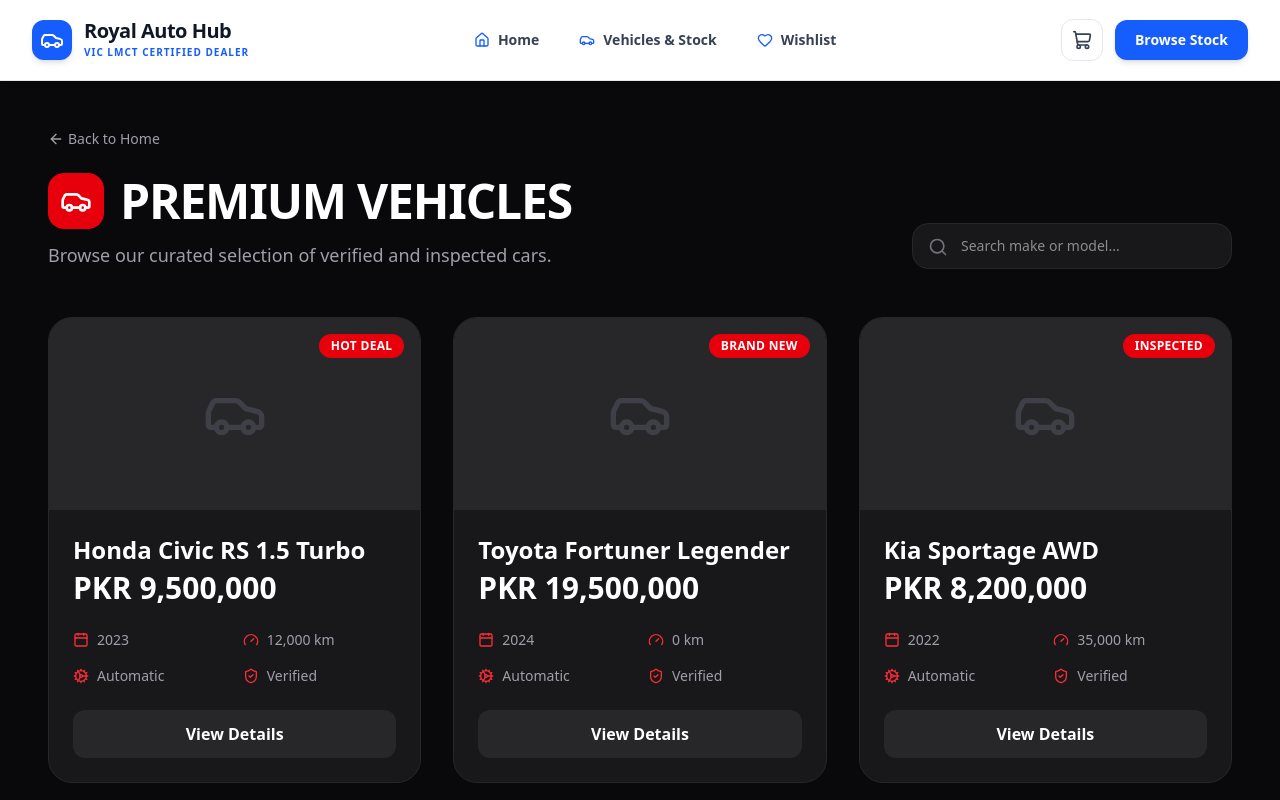
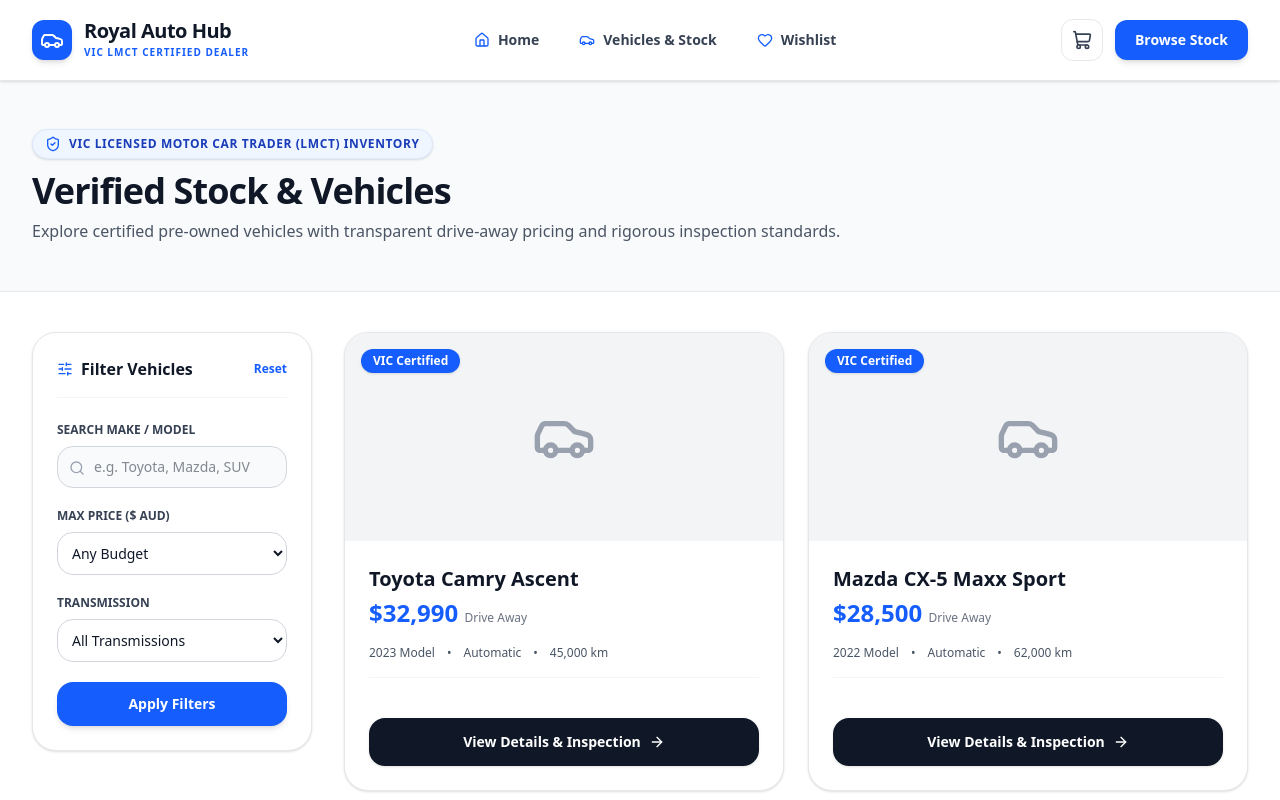
Before and after one commit to JobsInformation/turbomandi-web, a Next.js app: page /vehicles in a window 1280 px wide. Shown: the top 800 px of the page. Built offline with nearby package versions, Linux system fonts and the light colour scheme.

Commit message:
UI: Fully update vehicles, parts, and services pages to Royal Auto Hub light theme and brand

```diff
--- a/app/services/page.tsx
+++ b/app/services/page.tsx
@@ -1,147 +1,131 @@
-'use client';
-
-import { useState } from 'react';
 import Link from 'next/link';
-import { Wrench, CalendarCheck, ShieldCheck, CheckCircle2 } from 'lucide-react';
+import { Wrench, ShieldCheck, Calendar } from 'lucide-react';
 
 export default function ServicesPage() {
-  const [loading, setLoading] = useState(false);
-  const [success, setSuccess] = useState(false);
-  const [formData, setFormData] = useState({
-    customerName: '',
-    phone: '',
-    vehicleInfo: '',
-    serviceType: 'General Maintenance',
-    date: '',
-  });
+  return (
+    <div className="min-h-screen bg-white text-gray-900 pb-20">
 
-  const handleChange = (e: React.ChangeEvent<HTMLInputElement | HTMLSelectElement>) => {
-    setFormData((prev) => ({ ...prev, [e.target.name]: e.target.value }));
-  };
-
-  const handleSubmit = async (e: React.FormEvent) => {
-    e.preventDefault();
-    setLoading(true);
-
-    try {
-      const res = await fetch('/api/services', {
-        method: 'POST',
-        headers: { 'Content-Type': 'application/json' },
-        body: JSON.stringify(formData),
-      });
-
-      if (res.ok) {
-        setSuccess(true);
-        setFormData({ customerName: '', phone: '', vehicleInfo: '', serviceType: 'General Maintenance', date: '' });
-      } else {
-        alert('Failed to submit booking.');
-      }
-    } catch (err) {
-      alert('An error occurred.');
-    } finally {
-      setLoading(false);
-    }
-  };
-
-  return (
-    <main className="min-h-screen bg-zinc-950 text-white p-6">
-      <div className="max-w-6xl mx-auto grid grid-cols-1 lg:grid-cols-2 gap-12 items-center">
-
-        {/* Left Side: Information */}
-        <div>
-          <Link href="/" className="text-zinc-400 hover:text-white text-sm mb-8 inline-block transition">
-            ← Back to Home
-          </Link>
-          <h1 className="text-4xl md:text-5xl font-black mb-4 uppercase tracking-tight">
-            TurboMandi <span className="text-red-600">Workshop</span>
+      {/* Page Header */}
+      <section className="bg-gray-50 py-12 px-4 sm:px-6 lg:px-8 border-b border-gray-200">
+        <div className="max-w-7xl mx-auto">
+          <div className="inline-flex items-center gap-2 bg-blue-50 text-blue-800 px-3 py-1.5 rounded-full text-xs font-semibold uppercase tracking-wider mb-3 border border-blue-100 shadow-sm">
+            <ShieldCheck className="w-4 h-4 text-blue-600" />
+            VIC Licensed Workshop & Service Centre
+          </div>
+          <h1 className="text-3xl sm:text-4xl font-extrabold text-gray-900 tracking-tight">
+            Royal Auto Hub Workshop
           </h1>
-          <p className="text-zinc-400 mb-8 leading-relaxed">
+          <p className="text-gray-600 mt-2 text-base">
             Book your service appointment today. From routine oil changes to complex engine diagnostics, our certified technicians ensure your vehicle performs at its peak.
           </p>
+        </div>
+      </section>
 
-          <div className="space-y-6">
-            <div className="flex gap-4 items-start">
-              <div className="bg-red-950/30 p-3 rounded-lg text-red-500 border border-red-900/30">
+      {/* Main Content */}
+      <div className="max-w-7xl mx-auto px-4 sm:px-6 lg:px-8 py-12">
+        <div className="grid grid-cols-1 lg:grid-cols-2 gap-12 items-start">
+
+          {/* Info Side */}
+          <div className="space-y-8">
+            <div className="bg-white p-8 rounded-3xl border border-gray-200 shadow-sm space-y-6">
+              <h3 className="text-2xl font-bold text-gray-900">Expert Care & Maintenance</h3>
+              <p className="text-gray-600 text-sm leading-relaxed">
+                Our state-of-the-art Melbourne workshop is equipped with advanced diagnostic tools and staffed by factory-trained technicians specializing in both imported and domestic vehicles.
+              </p>
+
+              <div className="space-y-4 pt-2">
+                <div className="flex items-start gap-4">
+                  <div className="w-12 h-12 rounded-2xl bg-blue-50 text-blue-600 flex items-center justify-center shrink-0">
                     <Wrench className="w-6 h-6" />
                   </div>
                   <div>
-                <h3 className="font-bold text-lg">Expert Technicians</h3>
-                <p className="text-zinc-500 text-sm">Specialized in both JDM and locally assembled vehicles.</p>
+                    <h4 className="font-bold text-gray-900">Certified Technicians</h4>
+                    <p className="text-xs text-gray-500 mt-0.5">Specialized in hybrid systems, engine tune-ups, and logbook servicing.</p>
                   </div>
                 </div>
 
-            <div className="flex gap-4 items-start">
-              <div className="bg-red-950/30 p-3 rounded-lg text-red-500 border border-red-900/30">
+                <div className="flex items-start gap-4">
+                  <div className="w-12 h-12 rounded-2xl bg-blue-50 text-blue-600 flex items-center justify-center shrink-0">
                     <ShieldCheck className="w-6 h-6" />
                   </div>
                   <div>
-                <h3 className="font-bold text-lg">Genuine Parts</h3>
-                <p className="text-zinc-500 text-sm">We only use OEM-approved lubricants and replacement parts.</p>
+                    <h4 className="font-bold text-gray-900">Genuine OEM Parts</h4>
+                    <p className="text-xs text-gray-500 mt-0.5">We exclusively use manufacturer-approved lubricants and replacement parts.</p>
+                  </div>
                 </div>
               </div>
             </div>
           </div>
 
-        {/* Right Side: Booking Form */}
-        <div className="bg-zinc-900 border border-zinc-800 rounded-3xl p-8 shadow-2xl">
-          {success ? (
-            <div className="text-center py-12">
-              <CheckCircle2 className="w-16 h-16 text-emerald-500 mx-auto mb-4" />
-              <h2 className="text-2xl font-bold mb-2">Booking Confirmed!</h2>
-              <p className="text-zinc-400 text-sm mb-6">Our service advisor will call you shortly to confirm the time.</p>
-              <button
-                onClick={() => setSuccess(false)}
-                className="text-red-500 hover:text-red-400 font-semibold text-sm"
-              >
-                Book another appointment
-              </button>
+          {/* Booking Form Side */}
+          <div className="bg-white p-8 rounded-3xl border border-gray-200 shadow-sm space-y-6">
+            <div className="flex items-center gap-3 pb-4 border-b border-gray-100">
+              <div className="w-10 h-10 rounded-xl bg-blue-600 text-white flex items-center justify-center">
+                <Calendar className="w-5 h-5" />
               </div>
-          ) : (
-            <>
-              <h2 className="text-2xl font-bold mb-6 flex items-center gap-2">
-                <CalendarCheck className="w-6 h-6 text-red-600" /> Schedule Service
-              </h2>
-              <form onSubmit={handleSubmit} className="space-y-5">
+              <h3 className="text-xl font-bold text-gray-900">Schedule Service Appointment</h3>
+            </div>
+
+            <form className="space-y-5">
               <div>
-                  <label className="block text-xs font-semibold text-zinc-400 mb-1">Full Name</label>
-                  <input required type="text" name="customerName" value={formData.customerName} onChange={handleChange} className="w-full bg-zinc-950 border border-zinc-800 rounded-xl px-4 py-3 text-sm text-white focus:outline-none focus:border-red-600" placeholder="Ali Khan" />
+                <label className="block text-xs font-semibold text-gray-700 uppercase mb-2">Full Name</label>
+                <input
+                  type="text"
+                  placeholder="e.g. John Smith"
+                  className="w-full p-3 rounded-2xl border border-gray-300 text-sm focus:ring-2 focus:ring-blue-600 outline-none bg-gray-50 text-gray-900"
+                />
               </div>
 
               <div>
-                  <label className="block text-xs font-semibold text-zinc-400 mb-1">Phone Number</label>
-                  <input required type="text" name="phone" value={formData.phone} onChange={handleChange} className="w-full bg-zinc-950 border border-zinc-800 rounded-xl px-4 py-3 text-sm text-white focus:outline-none focus:border-red-600" placeholder="0300..." />
+                <label className="block text-xs font-semibold text-gray-700 uppercase mb-2">Phone Number</label>
+                <input
+                  type="tel"
+                  placeholder="e.g. +61 400 000 000"
+                  className="w-full p-3 rounded-2xl border border-gray-300 text-sm focus:ring-2 focus:ring-blue-600 outline-none bg-gray-50 text-gray-900"
+                />
               </div>
 
               <div>
-                  <label className="block text-xs font-semibold text-zinc-400 mb-1">Vehicle Make & Model</label>
-                  <input required type="text" name="vehicleInfo" value={formData.vehicleInfo} onChange={handleChange} className="w-full bg-zinc-950 border border-zinc-800 rounded-xl px-4 py-3 text-sm text-white focus:outline-none focus:border-red-600" placeholder="Honda Civic 2022" />
+                <label className="block text-xs font-semibold text-gray-700 uppercase mb-2">Vehicle Make & Model</label>
+                <input
+                  type="text"
+                  placeholder="e.g. Toyota Camry 2023"
+                  className="w-full p-3 rounded-2xl border border-gray-300 text-sm focus:ring-2 focus:ring-blue-600 outline-none bg-gray-50 text-gray-900"
+                />
               </div>
 
-                <div className="grid grid-cols-2 gap-4">
+              <div className="grid grid-cols-1 sm:grid-cols-2 gap-4">
                 <div>
-                    <label className="block text-xs font-semibold text-zinc-400 mb-1">Service Type</label>
-                    <select name="serviceType" value={formData.serviceType} onChange={handleChange} className="w-full bg-zinc-950 border border-zinc-800 rounded-xl px-4 py-3 text-sm text-white focus:outline-none focus:border-red-600">
-                      <option>General Maintenance</option>
-                      <option>Oil & Filter Change</option>
-                      <option>Brake Service</option>
-                      <option>Engine Tuning</option>
-                      <option>Computer Diagnostics</option>
+                  <label className="block text-xs font-semibold text-gray-700 uppercase mb-2">Service Type</label>
+                  <select className="w-full p-3 rounded-2xl border border-gray-300 text-sm bg-white text-gray-900 outline-none focus:ring-2 focus:ring-blue-600">
+                    <option value="general">General Maintenance</option>
+                    <option value="logbook">Logbook Servicing</option>
+                    <option value="rwc">Roadworthy Inspection (RWC)</option>
+                    <option value="diagnostics">Engine Diagnostics</option>
                   </select>
                 </div>
+
                 <div>
-                    <label className="block text-xs font-semibold text-zinc-400 mb-1">Preferred Date</label>
-                    <input required type="date" name="date" value={formData.date} onChange={handleChange} className="w-full bg-zinc-950 border border-zinc-800 rounded-xl px-4 py-3 text-sm text-white focus:outline-none focus:border-red-600 [color-scheme:dark]" />
+                  <label className="block text-xs font-semibold text-gray-700 uppercase mb-2">Preferred Date</label>
+                  <input
+                    type="date"
+                    className="w-full p-3 rounded-2xl border border-gray-300 text-sm bg-white text-gray-900 outline-none focus:ring-2 focus:ring-blue-600"
+                  />
                 </div>
               </div>
 
-                <button disabled={loading} type="submit" className="w-full bg-red-600 hover:bg-red-700 disabled:bg-zinc-800 text-white font-bold py-3.5 rounded-xl transition mt-2">
-                  {loading ? 'Submitting...' : 'Confirm Appointment'}
+              <button
+                type="submit"
+                className="w-full bg-blue-600 hover:bg-blue-700 text-white font-bold py-4 rounded-2xl text-sm transition-colors shadow-lg shadow-blue-600/20 cursor-pointer"
+              >
+                Confirm Appointment
               </button>
             </form>
-            </>
-          )}
+          </div>
+
         </div>
       </div>
-    </main>
+
+    </div>
   );
 }
--- a/app/vehicles/page.tsx
+++ b/app/vehicles/page.tsx
@@ -1,106 +1,151 @@
-'use client';
-
 import Link from 'next/link';
-import { ArrowLeft, Car, Gauge, Calendar, Cog, Search, ShieldCheck } from 'lucide-react';
-import { useState } from 'react';
-
-// Mock database of premium vehicles
-const initialVehicles = [
-  { id: 1, make: 'Honda', model: 'Civic RS 1.5 Turbo', year: 2023, price: 9500000, mileage: '12,000 km', transmission: 'Automatic', type: 'Sedan', tag: 'Hot Deal' },
-  { id: 2, make: 'Toyota', model: 'Fortuner Legender', year: 2024, price: 19500000, mileage: '0 km', transmission: 'Automatic', type: 'SUV', tag: 'Brand New' },
-  { id: 3, make: 'Kia', model: 'Sportage AWD', year: 2022, price: 8200000, mileage: '35,000 km', transmission: 'Automatic', type: 'SUV', tag: 'Inspected' },
-  { id: 4, make: 'Suzuki', model: 'Swift GLX CVT', year: 2024, price: 4700000, mileage: '5,000 km', transmission: 'Automatic', type: 'Hatchback', tag: 'Like New' },
-  { id: 5, make: 'Hyundai', model: 'Tucson AWD', year: 2023, price: 8600000, mileage: '18,000 km', transmission: 'Automatic', type: 'SUV', tag: 'Inspected' },
-  { id: 6, make: 'Toyota', model: 'Corolla Altis Grande', year: 2021, price: 6800000, mileage: '55,000 km', transmission: 'Automatic', type: 'Sedan', tag: 'Used' }
-];
+import { Car, ShieldCheck, Search, SlidersHorizontal, ArrowRight } from 'lucide-react';
 
 export default function VehiclesPage() {
-  const [search, setSearch] = useState('');
+  return (
+    <div className="min-h-screen bg-white text-gray-900 pb-20">
 
-  const filteredVehicles = initialVehicles.filter(v =>
-    `${v.make} ${v.model}`.toLowerCase().includes(search.toLowerCase())
-  );
+      {/* Page Header */}
+      <section className="bg-gray-50 py-12 px-4 sm:px-6 lg:px-8 border-b border-gray-200">
+        <div className="max-w-7xl mx-auto">
+          <div className="inline-flex items-center gap-2 bg-blue-50 text-blue-800 px-3 py-1.5 rounded-full text-xs font-semibold uppercase tracking-wider mb-3 border border-blue-100 shadow-sm">
+            <ShieldCheck className="w-4 h-4 text-blue-600" />
+            VIC Licensed Motor Car Trader (LMCT) Inventory
+          </div>
+          <h1 className="text-3xl sm:text-4xl font-extrabold text-gray-900 tracking-tight">
+            Verified Stock & Vehicles
+          </h1>
+          <p className="text-gray-600 mt-2 text-base">
+            Explore certified pre-owned vehicles with transparent drive-away pricing and rigorous inspection standards.
+          </p>
+        </div>
+      </section>
 
-  return (
-    <main className="min-h-screen bg-zinc-950 text-white p-6 md:p-12 relative">
-      <div className="max-w-7xl mx-auto">
-        <Link href="/" className="text-zinc-400 hover:text-white text-sm mb-6 inline-flex items-center gap-1 transition">
-          <ArrowLeft className="w-4 h-4" /> Back to Home
-        </Link>
+      {/* Main Content Layout */}
+      <div className="max-w-7xl mx-auto px-4 sm:px-6 lg:px-8 py-10">
+        <div className="grid grid-cols-1 lg:grid-cols-4 gap-8">
 
-        <div className="flex flex-col md:flex-row justify-between items-start md:items-end gap-6 mb-12">
-          <div>
-            <h1 className="text-4xl md:text-5xl font-black uppercase tracking-tight flex items-center gap-4 mb-3">
-              <div className="bg-red-600 p-3 rounded-2xl">
-                <Car className="w-8 h-8 text-white" />
-              </div>
-              Premium Vehicles
-            </h1>
-            <p className="text-zinc-400 text-lg">Browse our curated selection of verified and inspected cars.</p>
+          {/* Filters Sidebar */}
+          <aside className="lg:col-span-1 bg-white p-6 rounded-3xl border border-gray-200 shadow-sm h-fit space-y-6">
+            <div className="flex items-center justify-between pb-4 border-b border-gray-100">
+              <h2 className="font-bold text-gray-900 flex items-center gap-2 text-base">
+                <SlidersHorizontal className="w-4 h-4 text-blue-600" />
+                Filter Vehicles
+              </h2>
+              <button className="text-xs text-blue-600 hover:text-blue-700 font-semibold cursor-pointer">Reset</button>
             </div>
 
-          <div className="relative w-full md:w-80">
-            <Search className="absolute left-4 top-3.5 w-5 h-5 text-zinc-500" />
+            <div className="space-y-5">
+              <div>
+                <label className="block text-xs font-semibold text-gray-700 uppercase mb-2">Search Make / Model</label>
+                <div className="relative">
+                  <Search className="w-4 h-4 text-gray-400 absolute left-3 top-3.5" />
                   <input
                     type="text"
-              placeholder="Search make or model..."
-              value={search}
-              onChange={(e) => setSearch(e.target.value)}
-              className="w-full bg-zinc-900 border border-zinc-800 rounded-2xl pl-12 pr-4 py-3 text-sm text-white focus:outline-none focus:border-red-600 transition"
+                    placeholder="e.g. Toyota, Mazda, SUV"
+                    className="w-full pl-9 pr-4 py-2.5 rounded-2xl border border-gray-300 text-sm focus:ring-2 focus:ring-blue-600 focus:border-blue-600 outline-none bg-gray-50 text-gray-900"
                   />
                 </div>
               </div>
 
-        <div className="grid grid-cols-1 md:grid-cols-2 lg:grid-cols-3 gap-8">
-          {filteredVehicles.map((car) => (
-            <div key={car.id} className="bg-zinc-900 border border-zinc-800 rounded-3xl overflow-hidden hover:border-zinc-700 transition group flex flex-col">
-              {/* Image Placeholder */}
-              <div className="h-48 bg-zinc-800 relative flex items-center justify-center border-b border-zinc-800">
-                <Car className="w-16 h-16 text-zinc-700 group-hover:scale-110 transition duration-500" />
-                <span className="absolute top-4 right-4 bg-red-600 text-white text-xs font-bold px-3 py-1 rounded-full uppercase tracking-wide">
-                  {car.tag}
+              <div>
+                <label className="block text-xs font-semibold text-gray-700 uppercase mb-2">Max Price ($ AUD)</label>
+                <select className="w-full p-2.5 rounded-2xl border border-gray-300 text-sm bg-white text-gray-900 outline-none focus:ring-2 focus:ring-blue-600">
+                  <option value="">Any Budget</option>
+                  <option value="20000">Under $20,000</option>
+                  <option value="35000">Under $35,000</option>
+                  <option value="50000">Under $50,000</option>
+                  <option value="75000">Under $75,000</option>
+                </select>
+              </div>
+
+              <div>
+                <label className="block text-xs font-semibold text-gray-700 uppercase mb-2">Transmission</label>
+                <select className="w-full p-2.5 rounded-2xl border border-gray-300 text-sm bg-white text-gray-900 outline-none focus:ring-2 focus:ring-blue-600">
+                  <option value="">All Transmissions</option>
+                  <option value="automatic">Automatic</option>
+                  <option value="manual">Manual</option>
+                </select>
+              </div>
+
+              <button className="w-full bg-blue-600 hover:bg-blue-700 text-white font-bold py-3 rounded-2xl text-sm transition-colors shadow-md cursor-pointer">
+                Apply Filters
+              </button>
+            </div>
+          </aside>
+
+          {/* Vehicle Grid */}
+          <main className="lg:col-span-3">
+            <div className="grid grid-cols-1 md:grid-cols-2 gap-6">
+
+              {/* Vehicle Card 1 */}
+              <div className="bg-white rounded-3xl border border-gray-200 shadow-sm hover:shadow-md transition-all overflow-hidden flex flex-col justify-between">
+                <div>
+                  <div className="bg-gray-100 h-52 relative flex items-center justify-center">
+                    <Car className="w-16 h-16 text-gray-400" />
+                    <span className="absolute top-4 left-4 bg-blue-600 text-white text-xs font-bold px-3 py-1 rounded-full shadow-sm">
+                      VIC Certified
                     </span>
                   </div>
-
-              <div className="p-6 flex-1 flex flex-col justify-between">
-                <div>
-                  <h3 className="text-2xl font-black mb-1 text-white group-hover:text-red-500 transition">{car.make} {car.model}</h3>
-                  <p className="text-3xl font-bold text-white mb-6">
-                    PKR {car.price.toLocaleString()}
-                  </p>
-
-                  <div className="grid grid-cols-2 gap-4 mb-6">
-                    <div className="flex items-center gap-2 text-zinc-400 text-sm">
-                      <Calendar className="w-4 h-4 text-red-500" /> {car.year}
-                    </div>
-                    <div className="flex items-center gap-2 text-zinc-400 text-sm">
-                      <Gauge className="w-4 h-4 text-red-500" /> {car.mileage}
-                    </div>
-                    <div className="flex items-center gap-2 text-zinc-400 text-sm">
-                      <Cog className="w-4 h-4 text-red-500" /> {car.transmission}
-                    </div>
-                    <div className="flex items-center gap-2 text-zinc-400 text-sm">
-                      <ShieldCheck className="w-4 h-4 text-red-500" /> Verified
+                  <div className="p-6">
+                    <h3 className="text-xl font-bold text-gray-900 mb-1">Toyota Camry Ascent</h3>
+                    <p className="text-2xl font-extrabold text-blue-600 mb-4">$32,990 <span className="text-xs font-normal text-gray-500">Drive Away</span></p>
+                    <div className="flex items-center gap-3 text-xs text-gray-600 mb-4 pb-4 border-b border-gray-100 font-medium">
+                      <span>2023 Model</span>
+                      <span>•</span>
+                      <span>Automatic</span>
+                      <span>•</span>
+                      <span>45,000 km</span>
                     </div>
                   </div>
                 </div>
-
-                <button className="w-full bg-zinc-800 hover:bg-white hover:text-black text-white px-4 py-3 rounded-xl font-bold transition flex justify-center items-center gap-2">
-                  View Details
-                </button>
+                <div className="p-6 pt-0">
+                  <Link
+                    href="/vehicles/toyota-camry"
+                    className="w-full bg-gray-900 hover:bg-blue-600 text-white font-semibold py-3.5 rounded-2xl text-sm transition-colors flex items-center justify-center gap-2 no-underline shadow-sm"
+                  >
+                    View Details & Inspection <ArrowRight className="w-4 h-4" />
+                  </Link>
                 </div>
               </div>
-          ))}
+
+              {/* Vehicle Card 2 */}
+              <div className="bg-white rounded-3xl border border-gray-200 shadow-sm hover:shadow-md transition-all overflow-hidden flex flex-col justify-between">
+                <div>
+                  <div className="bg-gray-100 h-52 relative flex items-center justify-center">
+                    <Car className="w-16 h-16 text-gray-400" />
+                    <span className="absolute top-4 left-4 bg-blue-600 text-white text-xs font-bold px-3 py-1 rounded-full shadow-sm">
+                      VIC Certified
+                    </span>
+                  </div>
+                  <div className="p-6">
+                    <h3 className="text-xl font-bold text-gray-900 mb-1">Mazda CX-5 Maxx Sport</h3>
+                    <p className="text-2xl font-extrabold text-blue-600 mb-4">$28,500 <span className="text-xs font-normal text-gray-500">Drive Away</span></p>
+                    <div className="flex items-center gap-3 text-xs text-gray-600 mb-4 pb-4 border-b border-gray-100 font-medium">
+                      <span>2022 Model</span>
+                      <span>•</span>
+                      <span>Automatic</span>
+                      <span>•</span>
+                      <span>62,000 km</span>
+                    </div>
+                  </div>
+                </div>
+                <div className="p-6 pt-0">
+                  <Link
+                    href="/vehicles/mazda-cx5"
+                    className="w-full bg-gray-900 hover:bg-blue-600 text-white font-semibold py-3.5 rounded-2xl text-sm transition-colors flex items-center justify-center gap-2 no-underline shadow-sm"
+                  >
+                    View Details & Inspection <ArrowRight className="w-4 h-4" />
+                  </Link>
+                </div>
               </div>
 
-        {filteredVehicles.length === 0 && (
-          <div className="text-center py-20 text-zinc-500 bg-zinc-900 border border-zinc-800 rounded-3xl">
-            <Car className="w-12 h-12 text-zinc-600 mx-auto mb-3" />
-            <h3 className="text-lg font-bold text-white">No vehicles found</h3>
-            <p className="text-sm mt-1">Try adjusting your search criteria.</p>
-          </div>
-        )}
             </div>
           </main>
+
+        </div>
+      </div>
+
+    </div>
   );
 }
```
Also changed, not shown: app/parts/page.tsx (+83 -9 lines). Lines whose indentation alone changed are shown as unchanged.
